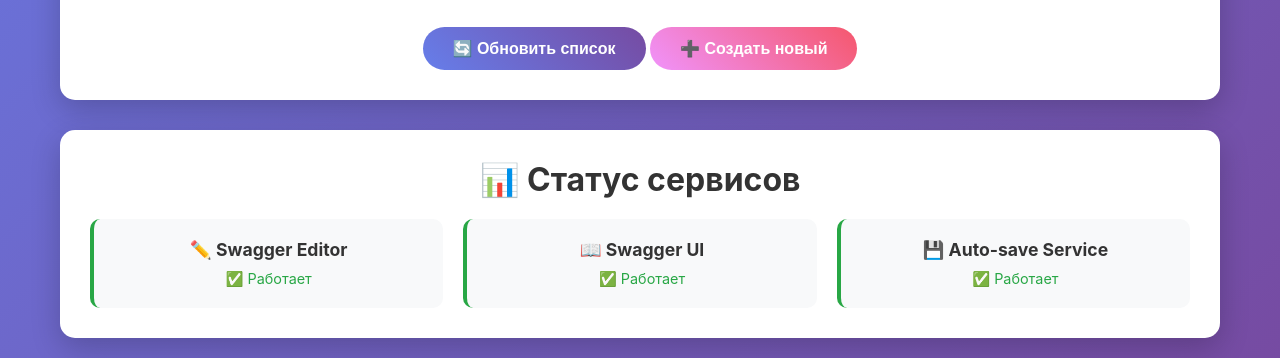
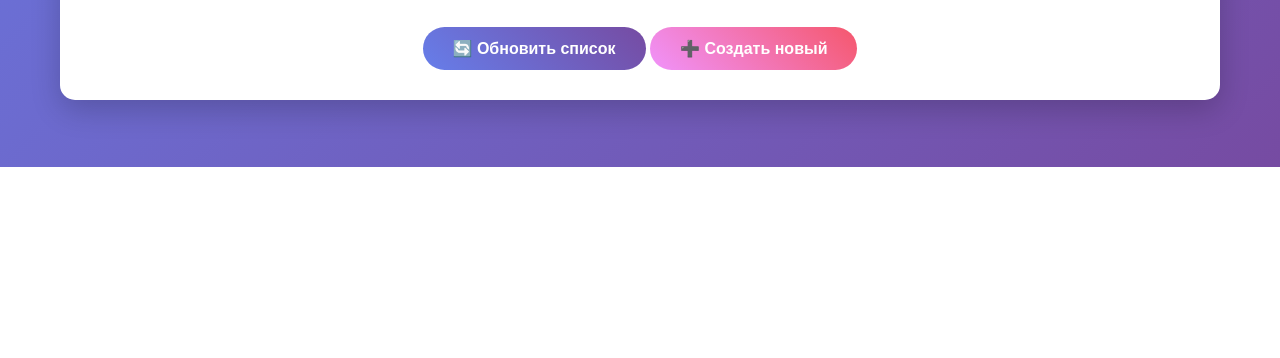
Before and after one commit to StepanBog/swagger-local, a plain HTML site: page index.html in a window 1280 px wide. Shown: the part 633-991 px from the top of the page. After the commit the page ends 800 px from the top, so only its background shows below. Drawn offline with Linux system fonts and the light colour scheme; no server answers.

Commit message:
Remove status section from main page: clean up UI by removing server status monitoring

```diff
--- a/index.html
+++ b/index.html
@@ -163,48 +163,7 @@
             background: linear-gradient(45deg, #ff6b6b, #ee5a52);
         }
 
-        .status-section {
-            background: white;
-            border-radius: 15px;
-            padding: 30px;
-            box-shadow: 0 10px 30px rgba(0,0,0,0.2);
-        }
 
-        .status-section h2 {
-            font-size: 2rem;
-            margin-bottom: 20px;
-            color: #333;
-            text-align: center;
-        }
-
-        .status-grid {
-            display: grid;
-            grid-template-columns: repeat(auto-fit, minmax(200px, 1fr));
-            gap: 20px;
-        }
-
-        .status-item {
-            text-align: center;
-            padding: 20px;
-            background: #f8f9fa;
-            border-radius: 10px;
-            border-left: 4px solid #28a745;
-        }
-
-        .status-item.error {
-            border-left-color: #dc3545;
-        }
-
-        .status-item h3 {
-            font-size: 1.1rem;
-            margin-bottom: 10px;
-            color: #333;
-        }
-
-        .status-item p {
-            color: #666;
-            font-size: 0.9rem;
-        }
 
         .loading {
             display: none;
@@ -309,12 +268,7 @@
             </div>
         </div>
 
-        <div class="status-section">
-            <h2>📊 Статус сервисов</h2>
-            <div class="status-grid" id="status-grid">
-                <!-- Статус будет загружен динамически -->
-            </div>
-        </div>
+
     </div>
 
     <div id="notification" class="notification"></div>
@@ -439,37 +393,7 @@
             loading.style.display = 'none';
         }
 
-        async function checkServiceStatus() {
-            const statusGrid = document.getElementById('status-grid');
-            statusGrid.innerHTML = '';
 
-            const services = [
-                { name: 'Swagger Editor', url: 'http://localhost:8080', icon: '✏️' },
-                { name: 'Swagger UI', url: 'http://localhost:8081', icon: '📖' },
-                { name: 'Auto-save Service', url: 'http://localhost:3000', icon: '💾' }
-            ];
-
-            for (const service of services) {
-                const statusItem = document.createElement('div');
-                statusItem.className = 'status-item';
-
-                try {
-                    const response = await fetch(service.url, { method: 'HEAD' });
-                    statusItem.innerHTML = `
-                        <h3>${service.icon} ${service.name}</h3>
-                        <p style="color: #28a745;">✅ Работает</p>
-                    `;
-                } catch (error) {
-                    statusItem.className = 'status-item error';
-                    statusItem.innerHTML = `
-                        <h3>${service.icon} ${service.name}</h3>
-                        <p style="color: #dc3545;">❌ Недоступен</p>
-                    `;
-                }
-
-                statusGrid.appendChild(statusItem);
-            }
-        }
 
         // Обработчики событий
         function refreshContracts() {
@@ -554,10 +478,6 @@ paths:
         // Инициализация при загрузке страницы
         document.addEventListener('DOMContentLoaded', function() {
             displayContracts();
-            checkServiceStatus();
-
-            // Обновление статуса каждые 30 секунд
-            setInterval(checkServiceStatus, 30000);
         });
     </script>
 </body>
```
